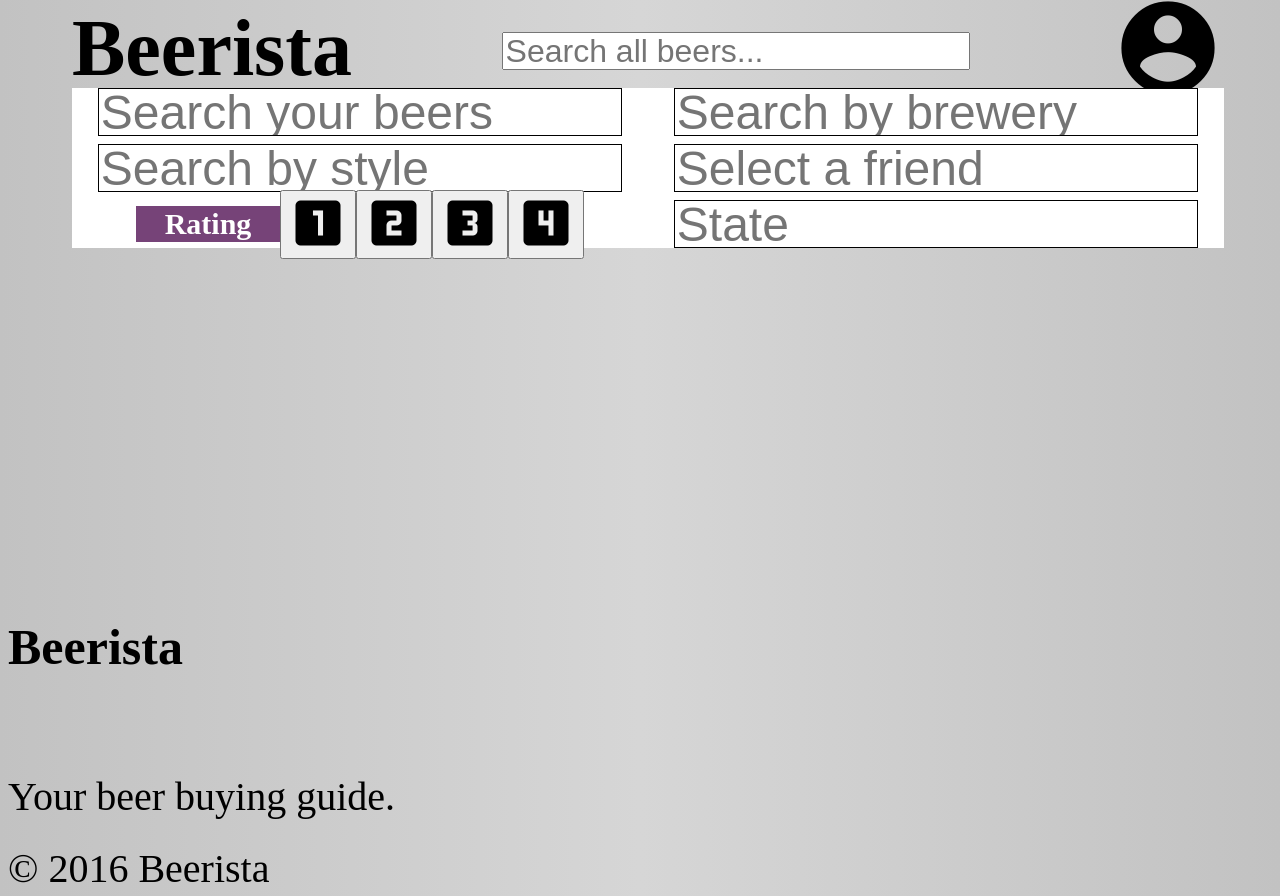
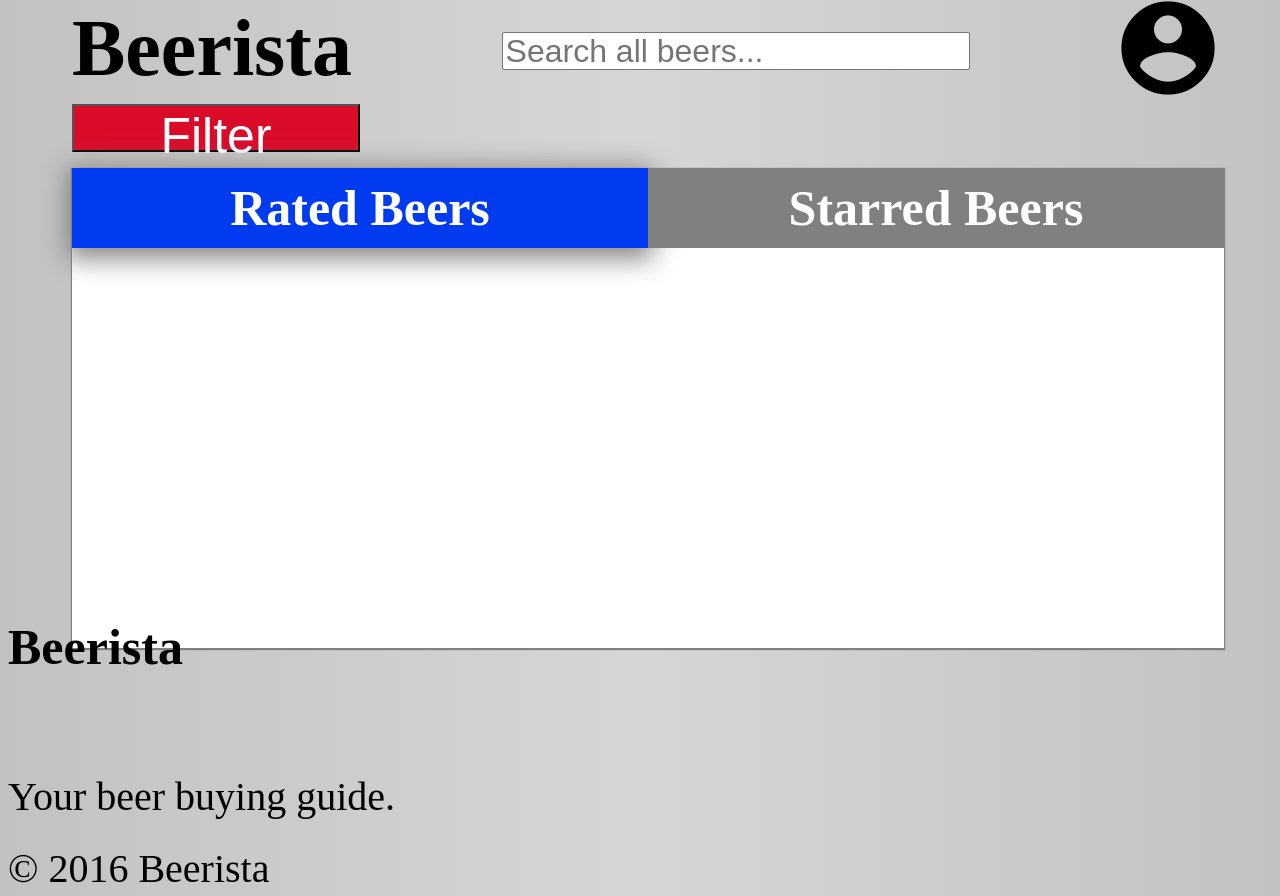
Before and after one commit to christopher-metz/beerista, a website: page profile.html in a window 1280 px wide. Drawn offline with nearby package versions, Linux system fonts and the light colour scheme.

Commit message:
#5 Add template for profile page

```diff
--- a/css/profile.css
+++ b/css/profile.css
@@ -31,7 +31,7 @@
 
 /*Filter*/
 
-#filters {
+#filters-pop {
   height: 20%;
   width: 90%;
   margin: 0 auto;
@@ -41,6 +41,23 @@
   justify-content: space-between;
   align-items: center;
   flex-direction: column;
+}
+
+#filters-nav {
+  height: 10%;
+  width: 90%;
+  margin: 0 auto;
+  display: flex;
+  justify-content: flex-start;
+  align-items: center;
+}
+
+#filter-btn {
+  height: 60%;
+  width: 25%;
+  background-color: #D90B29;
+  color: white;
+  font-size: 50px;
 }
 
 #filter-one, #filter-two, #filter-three {
@@ -70,25 +87,49 @@
   height: 100%;
   width: 50%;
   display: flex;
-  justify-content: center;
+  justify-content: space-around;
   align-items: center;
-
 }
 
-#rating-filter div.status {
-  height: 75%;
-  width: 25%;
-  background-color: #764378;
+#rating-filter .rating-circle-filter {
+  height: 50px;
+  width: 50px;
+  border: 5px solid black;
+  border-radius: 50%;
+}
+
+/*Profile*/
+#profile-beers {
+  height: 60vh;
+  width: 90%;
+  margin: 0 auto;
+  background-color: white;
+  box-shadow: 0 1px 1px 1px gray;
+}
+
+#profile-menu {
+  height: 10vh;
+  width: 100%;
+  display: flex;
+  justify-content: space-between;
+  align-items: center;
+  background-color: gray;
+  color: white;
+}
+
+#rated-beers {
+  background-color: #003BF0;
+  box-shadow: 0 5px 25px 5px gray;
+}
+
+#rated-beers, #starred-beers {
+  height: 100%;
+  width: 50%;
   display: flex;
   justify-content: center;
   align-items: center;
 }
 
-#rating-filter div.status h4 {
-  color: white;
-  font-size: 30px;
+#rated-beers h2, #starred-beers h2 {
+  font-size: 50px;
 }
-
-#rating-filter button .rating-selection{
-  font-size: 60px;
-}
--- a/js/search.js
+++ b/js/search.js
@@ -26,7 +26,6 @@
     $info.append($name);
 
     const $h3 = $('<h3>').text(beer.name);
-    console.log($result);
     const $h4 = $('<h4>').text(beer.brewery);
     const $h5 = $('<h5>').text(beer.style);
 
@@ -48,8 +47,6 @@
 
     $results.append($result);
 
-    $allResults = $('.result');
-
     event.preventDefault();
   };
 }
@@ -61,6 +58,8 @@
 
 const loadBeerPage = function(event) {
   event.preventDefault();
+
+  $allResults = $('.result');
 
   const $target = $(event.target).parents('.result');
   console.log($target);
--- a/profile.html
+++ b/profile.html
@@ -24,7 +24,13 @@
     </header>
 
     <main>
-      <section id="filters">
+      <section id="filters-nav">
+        <button id="filter-btn">Filter</button>
+        <div id="current-filter" class="off"></div>
+      </section>
+
+      <div class="filter-menu-container off">
+        <section id="filters-pop">
           <div id="filter-one">
             <form>
               <input type="text" name="search-your-beers" placeholder="Search your beers" class="filter-one-input">
@@ -47,27 +53,32 @@
 
           <div id="filter-three">
             <div id="rating-filter">
-            <div class="status">
-              <h4>Rating</h4>
-            </div>
-            <button class="rating-filter-btn">
-              <i class="material-icons rating-selection">looks_one</i>
-            </button>
-            <button class="rating-filter-btn">
-              <i class="material-icons rating-selection">looks_two</i>
-            </button>
-            <button class="rating-filter-btn">
-              <i class="material-icons rating-selection">looks_3</i>
-            </button>
-            <button class="rating-filter-btn">
-              <i class="material-icons rating-selection">looks_4</i>
-            </button>
+              <div class="rating-circle-filter"></div>
+              <div class="rating-circle-filter"></div>
+              <div class="rating-circle-filter"></div>
+              <div class="rating-circle-filter"></div>
             </div>
 
             <form>
               <input type="select" name="select-by-state" placeholder="State" class="filter-three-input">
             </form>
           </div>
+        </section>
+      </div>
+
+      <section id="profile-beers">
+        <section id="profile-menu">
+          <div id="rated-beers">
+            <h2>Rated Beers</h2>
+          </div>
+
+          <div id="starred-beers">
+            <h2>Starred Beers</h2>
+          </div>
+        </section>
+
+        <section id="beer-display">
+        </section>
       </section>
     </main>
 
```
Lines whose indentation alone changed are shown as unchanged.
